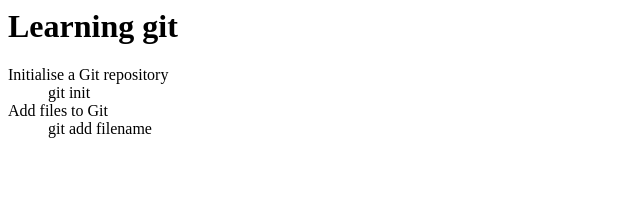
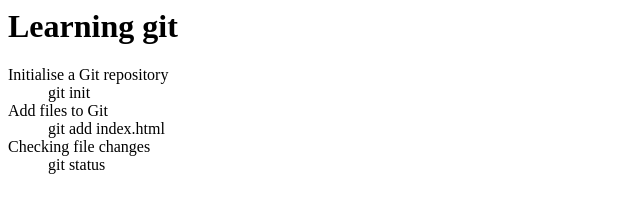
Before and after one commit to olaakintola/codebar-test, a plain HTML site: page index.html in a window 1280 px wide. Shown: the whole page, without its empty margins (0-640 px from the left). Drawn offline with Linux system fonts and the light colour scheme.

Commit message:
Added git status description

```diff
--- a/index.html
+++ b/index.html
@@ -9,7 +9,9 @@
 				<dt>Initialise a Git repository</dt>
 				<dd>git init</dd>
 				<dt>Add files to Git</dt>
-				<dd>git add filename</dd>
+				<dd>git add index.html</dd>
+				<dt>Checking file changes</dt>
+				<dd>git status</dd>
 			</dl>
 	</body>
 </html>
```
